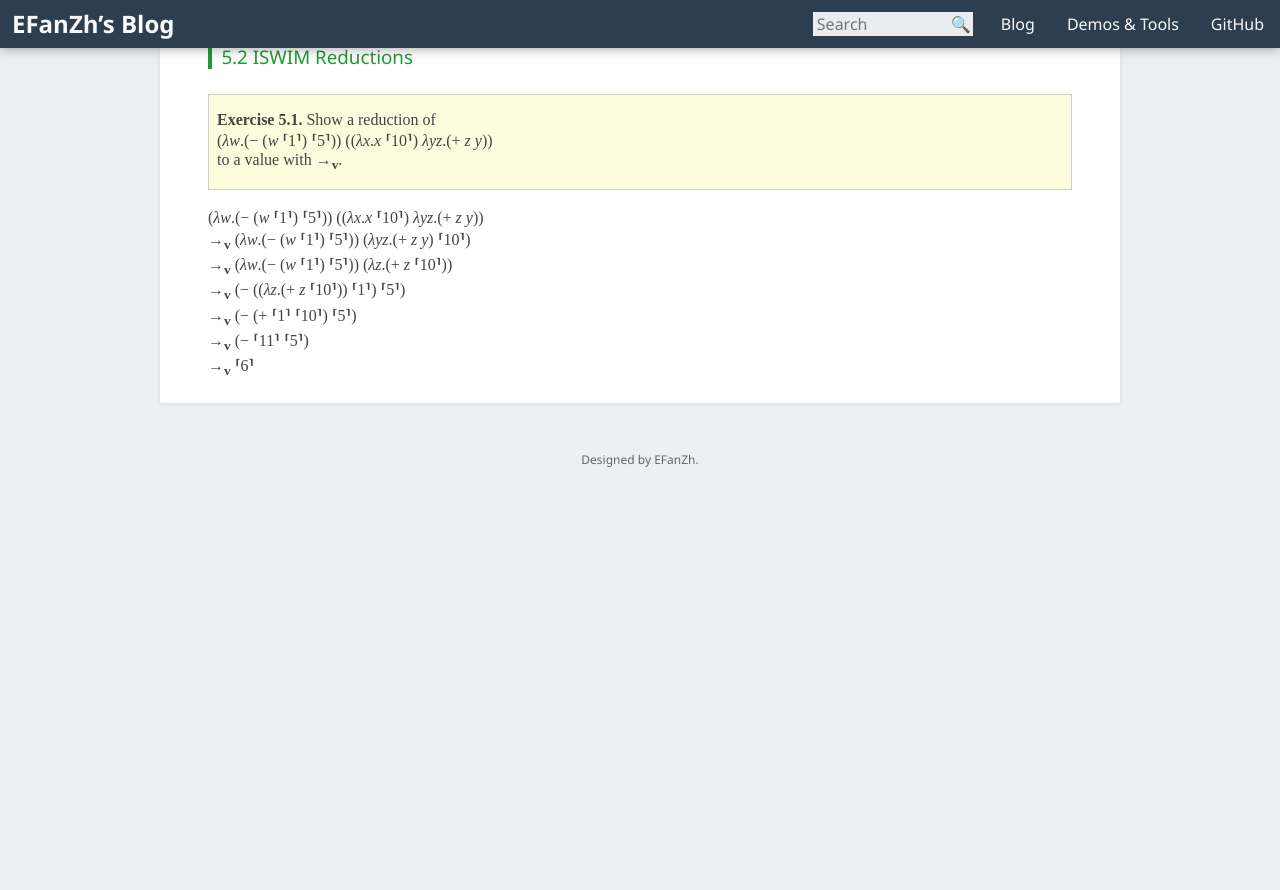
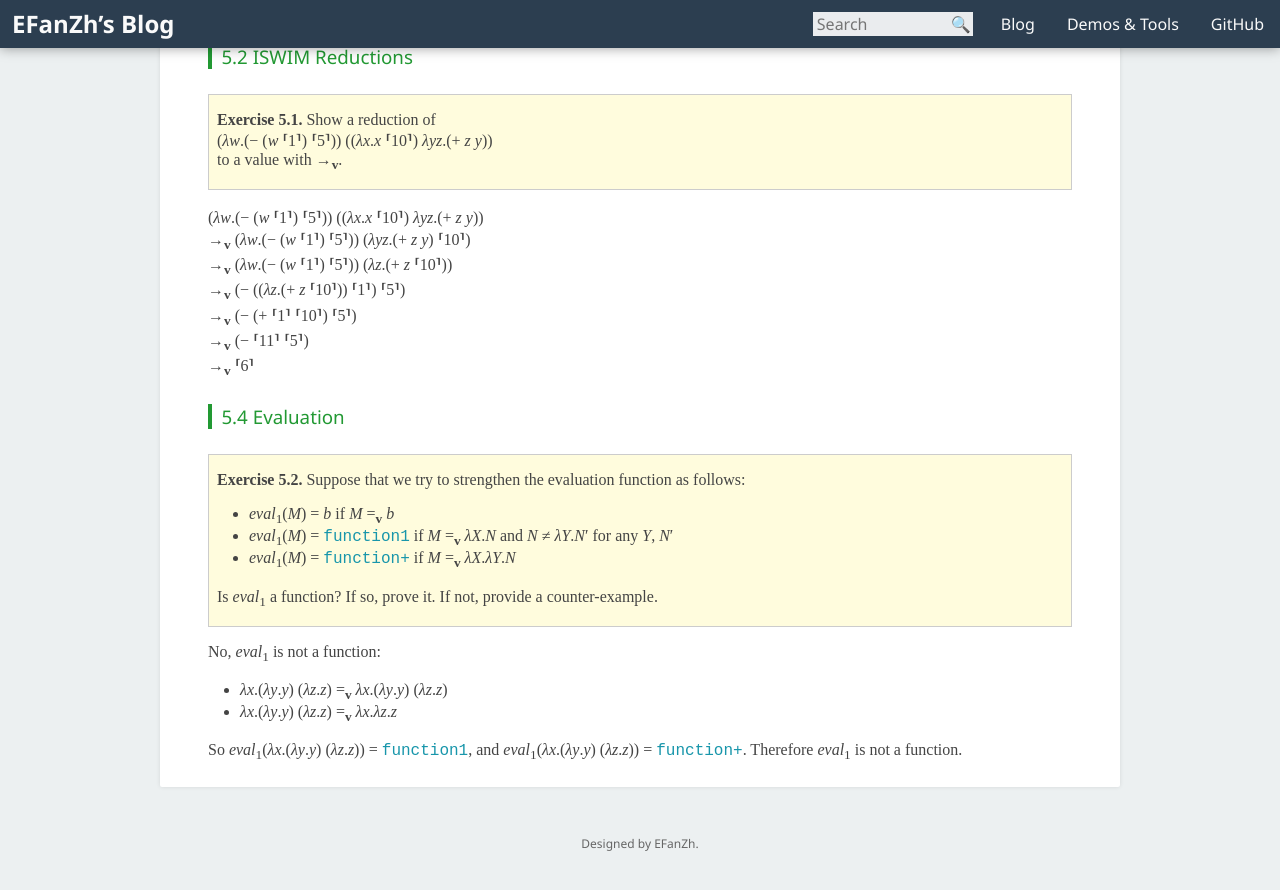
Before and after one commit to fuzeyi/efanzh.github.io, a Jekyll site: the page built from _posts/2016-06-04-programming-languages-and-lambda-calculi-exercises.md, in a window 1280 px wide and 900 px high, scrolled down 15304 px. Shown: the top 890 px of the window. Built offline with Jekyll 4.4.1, drawn with Linux system fonts in a browser that asks for light colours; before the commit the page ends 15820 px from its top, so only the background shows below that.

Commit message:
Exercise 5.2 is done

```diff
--- a/_posts/2016-06-04-programming-languages-and-lambda-calculi-exercises.md
+++ b/_posts/2016-06-04-programming-languages-and-lambda-calculi-exercises.md
@@ -692,3 +692,21 @@ a normal form expression, therefore ((*λx*.*x* *x*) (*λx*.*x* *x*)) has no nor
 →<sub>**v**</sub> (− (+ ⸢1⸣ ⸢10⸣) ⸢5⸣) \\
 →<sub>**v**</sub> (− ⸢11⸣ ⸢5⸣) \\
 →<sub>**v**</sub> ⸢6⸣
+
+#### 5.4 Evaluation
+
+> **Exercise 5.2.** Suppose that we try to strengthen the evaluation function as follows:
+>
+> - *eval*<sub>1</sub>(*M*) = *b* if *M* =<sub>**v**</sub> *b*
+> - *eval*<sub>1</sub>(*M*) = `function1` if *M* =<sub>**v**</sub> *λX*.*N* and *N* ≠ *λY*.*N*′ for any *Y*, *N*′
+> - *eval*<sub>1</sub>(*M*) = `function+` if *M* =<sub>**v**</sub> *λX*.*λY*.*N*
+>
+> Is *eval*<sub>1</sub> a function? If so, prove it. If not, provide a counter-example.
+
+No, *eval*<sub>1</sub> is not a function:
+
+- *λx*.(*λy*.*y*) (*λz*.*z*) =<sub>**v**</sub> *λx*.(*λy*.*y*) (*λz*.*z*)
+- *λx*.(*λy*.*y*) (*λz*.*z*) =<sub>**v**</sub> *λx*.*λz*.*z*
+
+So *eval*<sub>1</sub>(*λx*.(*λy*.*y*) (*λz*.*z*)) = `function1`, and
+*eval*<sub>1</sub>(*λx*.(*λy*.*y*) (*λz*.*z*)) = `function+`. Therefore *eval*<sub>1</sub> is not a function.
```
